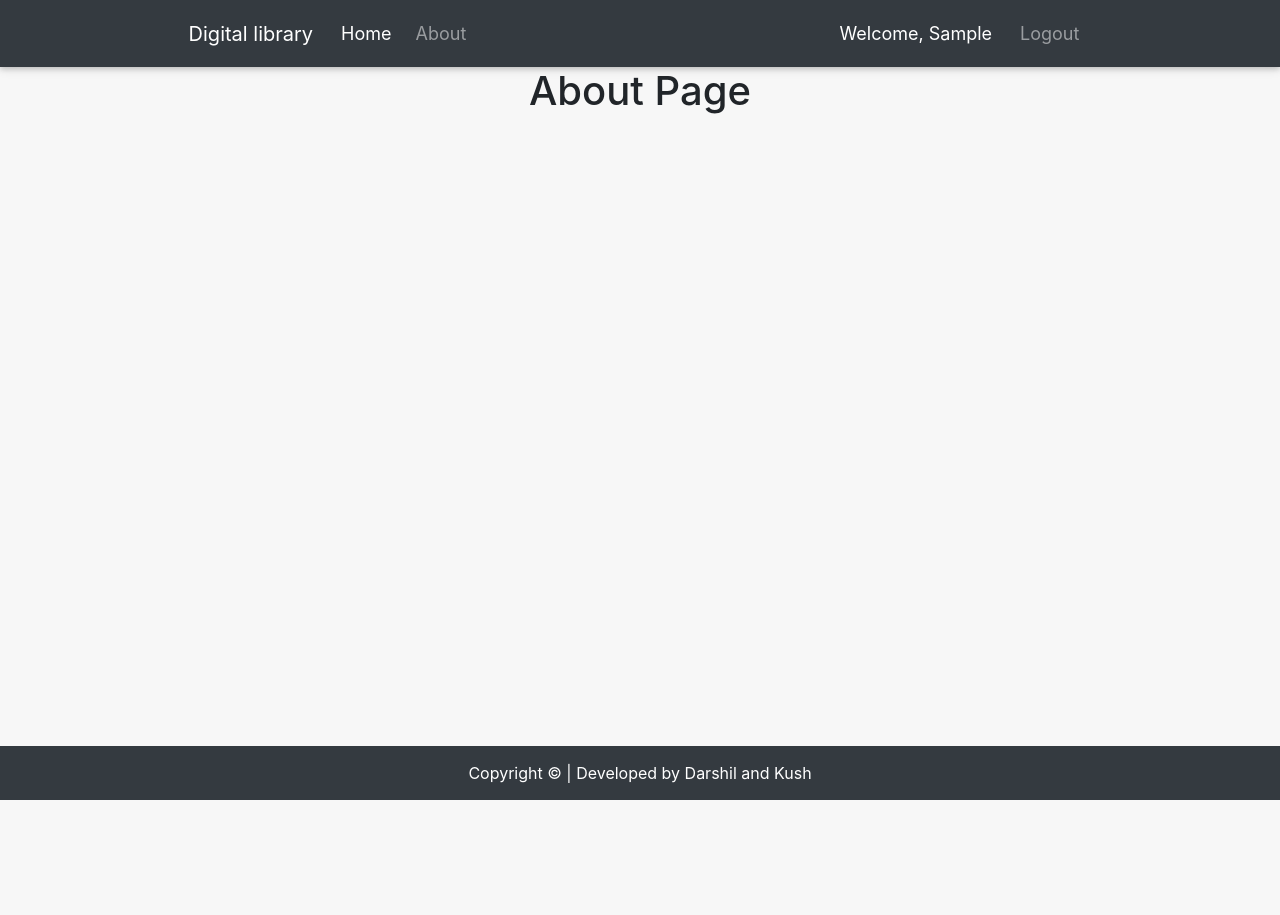
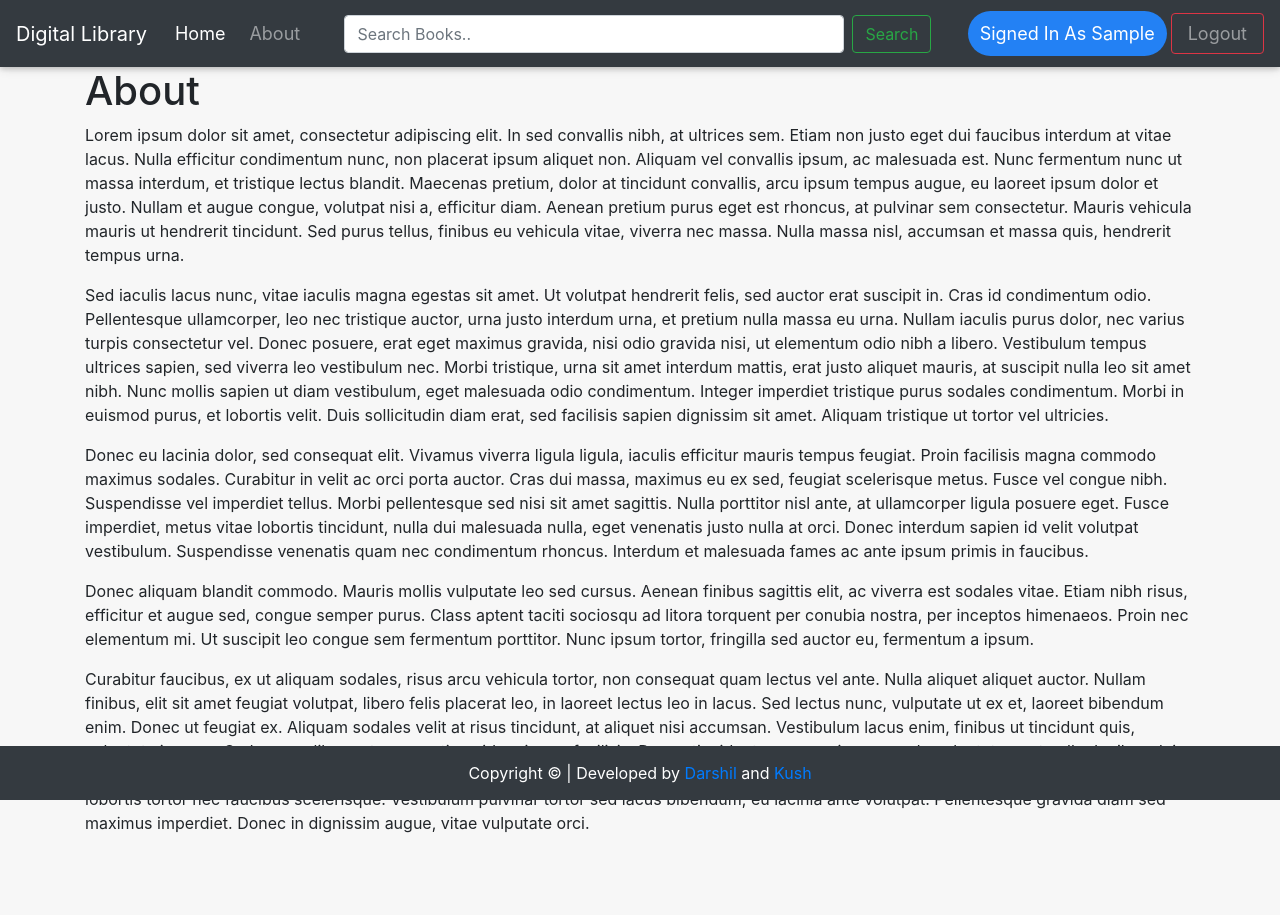
Before and after one commit to Darshil-Mehta/digital_library, a Django app: page /about/ in a window 1280 px wide. Before the commit the page ends 800 px from the top, so only its background shows below. Run offline with Django 3.2, Linux system fonts and the light colour scheme; the visitor is signed in with stand-in values (Sample User, id 1); some libraries are stand-ins or nearby versions; some web fonts are replaced.

Commit message:
search bar added

```diff
--- a/books/static/books/style.css
+++ b/books/static/books/style.css
@@ -1,23 +1,20 @@
-body{
+body {
     background: #f7f7f7;
 }
-
-html{
+html {
     scroll-behavior: smooth;
 }
-
 .navbar {
     color: #fff;
     position: sticky;
     top: 0;
     z-index: 9999;
-    box-shadow: 0 2px 5px 0 rgba(0, 0, 0, 0.16), 0 2px 10px 0 rgba(0, 0, 0, 0.12);
+    box-shadow: 0 2px 5px 0 rgba(0, 0, 0, .16), 0 2px 10px 0 rgba(0, 0, 0, .12);
     display: flex;
     justify-content: space-between;
     align-items: center;
     font-size: .9375rem;
 }
-
 .logo a {
     color: #fff;
     padding: .75rem;
@@ -26,78 +23,82 @@ html{
     text-transform: capitalize;
     letter-spacing: 4px;
 }
-
-.logo-title
-{
+.logo-title {
     font-size: 22px;
-    font-family:"Arial";
-}
-
+    font-family: "Arial"}
 .navbar ul {
-    padding:0;
+    padding: 0;
     margin: 0;
     display: flex;
     list-style: none;
     align-items: center;
 }
-
 .container {
     margin-bottom: 64px;
     display: flex;
     justify-content: center;
 }
-
 .navbar ul li a {
-    color:#fff;
+    color: #fff;
     padding: .75rem;
     margin: 0 .25rem;
     transition: background .3s;
     text-transform: capitalize;
-    font-size:18px;
+    font-size: 18px;
 }
-
 .nav-btns-div {
-    display:flex;
-    gap:15px;
+    display: flex;
+    gap: 15px;
 }
-
 .btn-nav {
-    border: 3px solid white;
-    color:#333;
-    background-color:#fff;
+    border: 3px solid #fff;
+    color: #333;
+    background-color: #fff;
     text-decoration: none;
 }
-
 .welcome-navbar {
-    display:flex;
+    display: flex;
     flex-direction: column;
-    font-size:20px;
-    margin-right:20px;
-    margin-top:1rem;
+    font-size: 20px;
+    margin-right: 20px;
+    margin-top: 1rem;
     margin-bottom: 0;
 }
-
 .login-div {
     margin: auto;
 }
-
 .navbar-hello {
-    font-size:16px;
+    font-size: 16px;
 }
-
 .btn-nav:hover {
-    background-color:#333;
-    color:#fff;
+    background-color: #333;
+    color: #fff;
     text-decoration: none;
     cursor: pointer;
 }
-
 .footer-div {
     position: fixed;
     width: 100%;
     left: 0;
     bottom: 0;
     background-color: #343a40;
-    color: white;
+    color: #fff;
     padding: 15px;
 }
+.books_searched {
+    display: flex;
+    flex-direction: column;
+    justify-content: center;
+    text-align: center;
+    width: 100%}
+.home {
+    display: flex;
+    flex-direction: column;
+    text-align: center;
+    justify-content: center;
+}
+.profile_btn {
+    padding: 8px 10px;
+    background-color: #2381f4;
+    border-radius: 999px;
+}
--- a/books/templates/books/about.html
+++ b/books/templates/books/about.html
@@ -1,4 +1,52 @@
 {% extends 'books/base.html' %}
 {% block content %}
-    <h1>About Page</h1>
+<div>
+    <h1>About </h1>
+    <p>Lorem ipsum dolor sit amet, consectetur adipiscing elit. In sed convallis nibh, at ultrices sem.
+        Etiam non justo eget dui faucibus interdum at vitae lacus. Nulla efficitur condimentum nunc,
+        non placerat ipsum aliquet non. Aliquam vel convallis ipsum, ac malesuada est. Nunc fermentum nunc
+        ut massa interdum, et tristique lectus blandit. Maecenas pretium, dolor at tincidunt convallis,
+        arcu ipsum tempus augue, eu laoreet ipsum dolor et justo. Nullam et augue congue, volutpat nisi a,
+        efficitur diam. Aenean pretium purus eget est rhoncus, at pulvinar sem consectetur.
+        Mauris vehicula mauris ut hendrerit tincidunt. Sed purus tellus, finibus eu vehicula vitae,
+        viverra nec massa. Nulla massa nisl, accumsan et massa quis, hendrerit tempus urna.
+    </p>
+    <p>Sed iaculis lacus nunc, vitae iaculis magna egestas sit amet. Ut volutpat hendrerit felis, sed auctor
+        erat suscipit in. Cras id condimentum odio. Pellentesque ullamcorper, leo nec tristique auctor,
+        urna justo interdum urna, et pretium nulla massa eu urna. Nullam iaculis purus dolor, nec varius
+        turpis consectetur vel. Donec posuere, erat eget maximus gravida, nisi odio gravida nisi, ut
+        elementum odio nibh a libero. Vestibulum tempus ultrices sapien, sed viverra leo vestibulum nec.
+        Morbi tristique, urna sit amet interdum mattis, erat justo aliquet mauris, at suscipit nulla leo
+        sit amet nibh. Nunc mollis sapien ut diam vestibulum, eget malesuada odio condimentum. Integer
+        imperdiet tristique purus sodales condimentum. Morbi in euismod purus, et lobortis velit. Duis
+        sollicitudin diam erat, sed facilisis sapien dignissim sit amet. Aliquam tristique ut tortor vel
+        ultricies.
+    </p>
+    <p>Donec eu lacinia dolor, sed consequat elit. Vivamus viverra ligula ligula, iaculis efficitur mauris
+        tempus feugiat. Proin facilisis magna commodo maximus sodales. Curabitur in velit ac orci porta
+        auctor. Cras dui massa, maximus eu ex sed, feugiat scelerisque metus. Fusce vel congue nibh.
+        Suspendisse vel imperdiet tellus. Morbi pellentesque sed nisi sit amet sagittis. Nulla porttitor
+        nisl ante, at ullamcorper ligula posuere eget. Fusce imperdiet, metus vitae lobortis tincidunt,
+        nulla dui malesuada nulla, eget venenatis justo nulla at orci. Donec interdum sapien id velit
+        volutpat vestibulum. Suspendisse venenatis quam nec condimentum rhoncus. Interdum et malesuada
+        fames ac ante ipsum primis in faucibus.
+    </p>
+    <p>Donec aliquam blandit commodo. Mauris mollis vulputate leo sed cursus. Aenean finibus sagittis
+        elit, ac viverra est sodales vitae. Etiam nibh risus, efficitur et augue sed, congue semper purus.
+        Class aptent taciti sociosqu ad litora torquent per conubia nostra, per inceptos himenaeos.
+        Proin nec elementum mi. Ut suscipit leo congue sem fermentum porttitor. Nunc ipsum tortor, fringilla
+        sed auctor eu, fermentum a ipsum.
+    </p>
+    <p>Curabitur faucibus, ex ut aliquam sodales, risus arcu vehicula tortor, non consequat quam lectus vel
+        ante. Nulla aliquet aliquet auctor. Nullam finibus, elit sit amet feugiat volutpat, libero felis
+        placerat leo, in laoreet lectus leo in lacus. Sed lectus nunc, vulputate ut ex et, laoreet bibendum
+        enim. Donec ut feugiat ex. Aliquam sodales velit at risus tincidunt, at aliquet nisi accumsan.
+        Vestibulum lacus enim, finibus ut tincidunt quis, vulputate in nunc. Sed cursus libero et sem
+        pretium, id varius ex facilisis. Donec tincidunt, neque quis commodo vulputate, erat nulla dapibus
+        dui, non aliquet ex neque eu augue. Maecenas nibh velit, elementum sit amet tempus eget, aliquam
+        nec nisi. Phasellus in dignissim mauris. Duis lobortis tortor nec faucibus scelerisque. Vestibulum
+        pulvinar tortor sed lacus bibendum, eu lacinia ante volutpat. Pellentesque gravida diam sed maximus
+        imperdiet. Donec in dignissim augue, vitae vulputate orci.
+    </p>
+</div>
 {% endblock content %}
--- a/books/templates/books/base.html
+++ b/books/templates/books/base.html
@@ -1,30 +1,40 @@
 {% load static %}
-<!doctype html>
+<!DOCTYPE html>
 <html lang="en">
 <head>
     <meta charset="UTF-8">
-    <meta name="viewport"
-          content="width=device-width, user-scalable=no, initial-scale=1.0, maximum-scale=1.0, minimum-scale=1.0">
-    <meta http-equiv="X-UA-Compatible" content="ie=edge">
+    <meta
+      name="viewport"
+      content="width=device-width, user-scalable=no, initial-scale=1.0, maximum-scale=1.0, minimum-scale=1.0"
+    >
+    <meta
+      http-equiv="X-UA-Compatible"
+      content="ie=edge"
+    >
+    <!-- bootstrap -->
     <link rel="stylesheet" href="https://maxcdn.bootstrapcdn.com/bootstrap/4.0.0/css/bootstrap.min.css" integrity="sha384-Gn5384xqQ1aoWXA+058RXPxPg6fy4IWvTNh0E263XmFcJlSAwiGgFAW/dAiS6JXm" crossorigin="anonymous">
+    <!-- custom css -->
     <link rel="stylesheet" type="text/css" href="{% static 'books/style.css' %}">
+    <!-- jquery -->
     <script src="https://ajax.googleapis.com/ajax/libs/jquery/3.5.1/jquery.min.js"></script>
     <script src="https://cdnjs.cloudflare.com/ajax/libs/popper.js/1.16.0/umd/popper.min.js"></script>
     <script src="https://maxcdn.bootstrapcdn.com/bootstrap/4.5.2/js/bootstrap.min.js"></script>
+    <!-- fonts -->
     <link rel="preconnect" href="https://fonts.gstatic.com">
     <link href="https://fonts.googleapis.com/css2?family=Londrina+Outline&display=swap" rel="stylesheet">
     <link href="https://fonts.googleapis.com/css2?family=Bebas+Neue&display=swap" rel="stylesheet">
+
     <title>Digital Library</title>
 </head>
 <body>
   <!-- navbar -->
   <nav class="navbar navbar-expand-lg navbar-dark bg-dark">
+    <a class="navbar-brand" href="{% url 'home' %}">Digital Library</a>
     <button class="navbar-toggler" type="button" data-toggle="collapse" data-target="#navbarSupportedContent" aria-controls="navbarSupportedContent" aria-expanded="false" aria-label="Toggle navigation">
       <span class="navbar-toggler-icon"></span>
     </button>
     <div class="collapse navbar-collapse" id="navbarSupportedContent">
-        <ul class="navbar-nav mx-auto">
-            <a class="navbar-brand" href="{% url 'home' %}">Digital library</a>
+      <ul class="navbar-nav mr-auto">
         <li class="nav-item active">
           <a class="nav-link" href="{% url 'home' %}">Home</a>
         </li>
@@ -32,13 +42,20 @@
           <a class="nav-link" href="{% url 'about' %}">About</a>
         </li>
       </ul>
-        <ul class="navbar-nav mx-auto">
+      <form class="form-inline my-2 my-lg-0" method="POST" action="{% url 'search-books' %}">
+        {% csrf_token %}
+          <input class="form-control mr-sm-2" style="width: 500px;" type="search" placeholder="Search Books.." aria-label="Search" name="searched">
+          <button class="btn btn-outline-success my-2 my-sm-0" type="submit">Search</button>
+      </form>
+      <ul class="navbar-nav ml-auto">
         {% if user.is_authenticated %}
           <li class="nav-item">
-              <a>Welcome, {{ user.first_name }}</a>
+            <a class="profile_btn">Signed in as {{ user.first_name }}</a>
           </li>
           <li class="nav-item">
-              <a class="nav-link" href="{% url 'logout' %}">Logout</a>
+            <button class="btn btn-outline-danger">
+              <a class="nav-link" href="{% url 'logout' %}" style="padding: 0px;">Logout</a>
+            </button>
           </li>
         {% else %}
           <li class="nav-item">
@@ -70,7 +87,7 @@
   <!-- footer -->
   <div class="footer-div">
     <div class="text-center">
-      <span>Copyright © | Developed by Darshil and Kush</span>
+      <span>Copyright © | Developed by <a href="https://www.linkedin.com/in/darshil-mehta-11b761208/" target="_blank">Darshil</a> and <a href="https://www.linkedin.com/in/kush-vora-7b23441a7/" target="_blank">Kush</a></span>
     </div>
   </div>
   <!-- end footer -->
--- a/books/templates/books/book_detail.html
+++ b/books/templates/books/book_detail.html
@@ -7,7 +7,7 @@
         <h4>Branch : {{book.branch}}</h4>
         <img src={{book.image.url}} style="width:250px;height:250px">
         <p>Description : {{book.description}}</p>
-        <a href="{% url 'books' %}" class="btn btn-primary">Back</a>
+        <a href="{% url 'books' %}" class="btn btn-primary"> <- Back</a>
         <a href={{book.book_pdf.url}} class="btn btn-primary" target="_blank">Download PDF</a>
     </div>
 {% endblock content %}
--- a/books/urls.py
+++ b/books/urls.py
@@ -1,9 +1,10 @@
 from django.urls import path
-from .views import BookListView, BookDetailView, home, about
+from .views import BookListView, BookDetailView, home, about, search_books
 
 urlpatterns = [
     path('home/', home, name='home'),
     path('about/', about, name='about'),
     path('books/', BookListView.as_view(), name='books'),
-    path('book/<int:pk>/', BookDetailView.as_view(), name='detail')
+    path('book/<int:pk>/', BookDetailView.as_view(), name='detail'),
+    path('books/search', search_books, name='search-books')
 ]
--- a/books/views.py
+++ b/books/views.py
@@ -1,8 +1,8 @@
 from django.shortcuts import render
-from django.http import HttpResponse
 from .models import Book
 from django.views.generic import ListView, DetailView
 from django.contrib.auth.mixins import LoginRequiredMixin
+from django.contrib.auth.decorators import login_required
 
 class BookListView(LoginRequiredMixin, ListView):
     model = Book
@@ -12,8 +12,22 @@ class BookListView(LoginRequiredMixin, ListView):
 class BookDetailView(LoginRequiredMixin, DetailView):
     model = Book
 
+@login_required
 def home(request):
     return render(request, 'books/home.html')
 
+@login_required
 def about(request):
     return render(request, 'books/about.html')
+
+@login_required
+def search_books(request):
+    if request.method == "POST":
+        searched = request.POST['searched']
+        books = Book.objects.filter(title__icontains = searched)
+        content = {
+            'searched': searched,
+            'books': books,
+            'totalbooks': books.count
+        }
+        return render(request, 'books/book_search.html', content)
```
Also changed, not shown: books/templates/books/book_search.html (added, +24 -0 lines), books/templates/books/home.html (+8 -2 lines), media/books/images/Kumbhojkar-Preview.jpg (renamed from media/books/images/91lBSmCmTKL.jpg), media/books/images/tp.jpg (deleted), 5 other files. Lines whose indentation alone changed are shown as unchanged.
